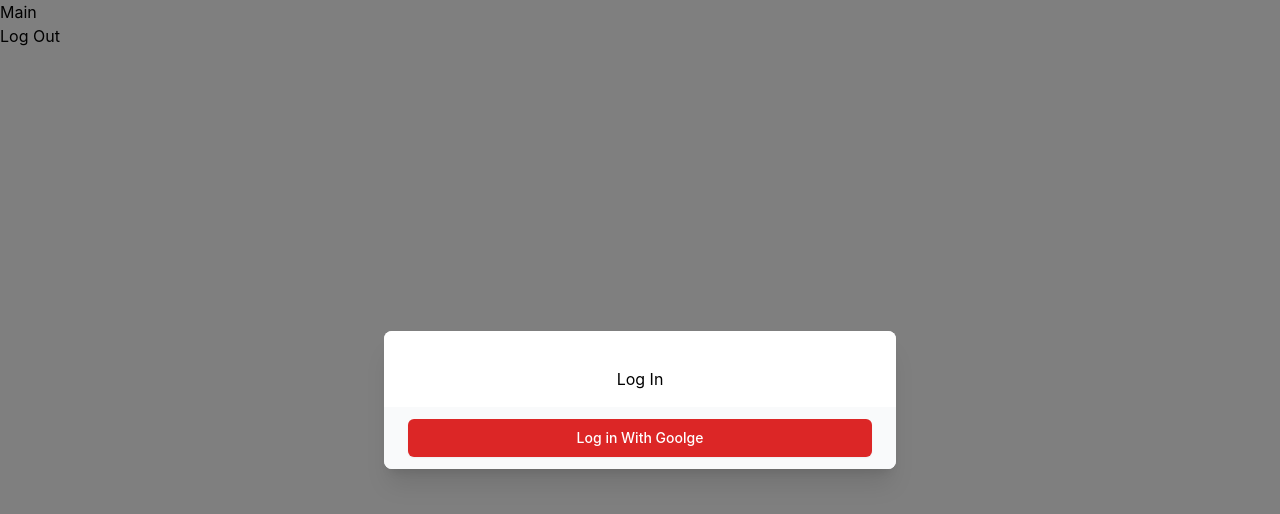
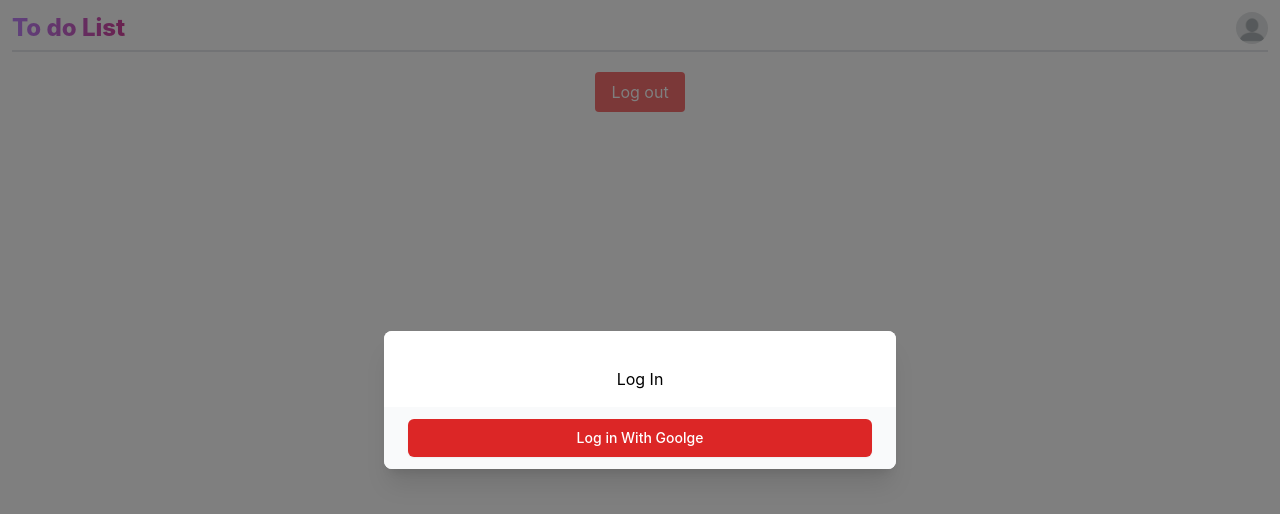
Before and after one commit to EliaRitzmann/firebase-firestore-to-do-list, a React (Create React App) app: page / in a window 1280 px wide. Shown: the top 514 px of the page. Built offline with nearby package versions, Linux system fonts and the light colour scheme; no server answers; the database is empty.

Commit message:
firestore

```diff
--- a/src/api/firebase.js
+++ b/src/api/firebase.js
@@ -1,5 +1,6 @@
 import { initializeApp } from "firebase/app";
-import { getAuth } from "firebase/auth"
+import { getAuth} from "firebase/auth"
+import { getFirestore } from "firebase/firestore"
 
 const firebaseConfig = {
   apiKey: process.env.REACT_APP_FIREBASE_API_KEY,
@@ -14,4 +15,6 @@ const app = initializeApp(firebaseConfig)
 
 export const auth = getAuth(app)
 
+export const firestore = getFirestore(app)
+
 export default app
--- a/src/components/Element.js
+++ b/src/components/Element.js
@@ -1,7 +1,10 @@
 import React from 'react';
 
-export const Element = () => {
-  return <div>
-      <h1 className='text-green-700 bg-red-300 '>Test</h1>
+export const Element = (props) => {
+  return <div className='flex '>
+      <h1 className='text-green-700 '>{props.item.text}</h1>
+      <h2></h2>
+      <button>save</button>
+      <button>delete</button>
   </div>;
 };
--- a/src/pages/Home.js
+++ b/src/pages/Home.js
@@ -1,23 +1,72 @@
 import { isValidTimestamp } from '@firebase/util';
-import React from 'react';
+import React, { useEffect, useState } from 'react';
 import { LoginPopup } from '../components/LoginPopup';
 import { useAuth } from '../contexts/FirebaseContext';
+import pic from "../images/blank-profile-picture.png"
+import { Element } from '../components/Element'
+import { collection, getDocs } from 'firebase/firestore';
+import { firestore } from '../api/firebase';
 
 export const Home = () => {
-  const {user, logOut} = useAuth();
+  const { user, logOut } = useAuth();
+  const [list, setlist] = useState([]);
+  const listCollectionRef = collection(firestore, "to-do-list")
 
-  function handleLogOut(){
-    try{
+
+  useEffect(() => {
+
+    async function getList(){
+      const data = await getDocs(listCollectionRef)
+      setlist(data.docs.map((doc) => ({...doc.data(), id: doc.id})))
+      console.log(data.docs.map((doc) => ({...doc.data(), id: doc.id})))
+    }
+
+    getList()
+  }, [])
+
+  function handleLogOut() {
+    try {
       logOut()
-  }catch(error){
+    } catch (error) {
       console.log(error)
-  }
+    }
   }
 
-  return <div className=''>
-      <h1>Main</h1>
-      <h1>{user?.email}</h1>
-      <button onClick={handleLogOut}>Log Out</button>
-      <LoginPopup trigger={user == null}/>
-  </div>;
+  const element = []
+
+  for (var i = 0; i < list.length; i++) {
+    element.push(<Element item={list[i]}></Element>)
+  }
+
+  return (
+    <div>
+      <LoginPopup trigger={user == null} />
+      <div>
+        <nav className='flex items-start justify-between m-3 h-10 border-b-2 '>
+          <div className='w-40'>
+            <h1 class="font-extrabold text-transparent text-2xl bg-clip-text bg-gradient-to-r from-purple-400 to-pink-600"
+            >
+              To do List
+            </h1>
+          </div>
+
+          <div className='flex gap-2 items-center justify-end w-40'>
+            <button className='text-lg font-medium' onClick={handleLogOut}>{user?.displayName ? user.displayName : user?.email}</button>
+            <img class="w-8 h-8 rounded-full" src={user?.photoURL ? user.photoURL : pic} alt="user photo" />
+          </div>
+        </nav>
+
+        <main className='flex items-center flex-col'>
+          <div className='divide-y divide-slate-700 '>
+            {element}
+          </div>
+          <button className='bg-red-400 text-white py-2 px-4 rounded inline-flex items-center mt-2' onClick={handleLogOut}>
+          Log out
+        </button>
+      </main>
+    </div>
+
+
+    </div >)
+
 };
```
Also changed, not shown: src/images/blank-profile-picture.png (added).
